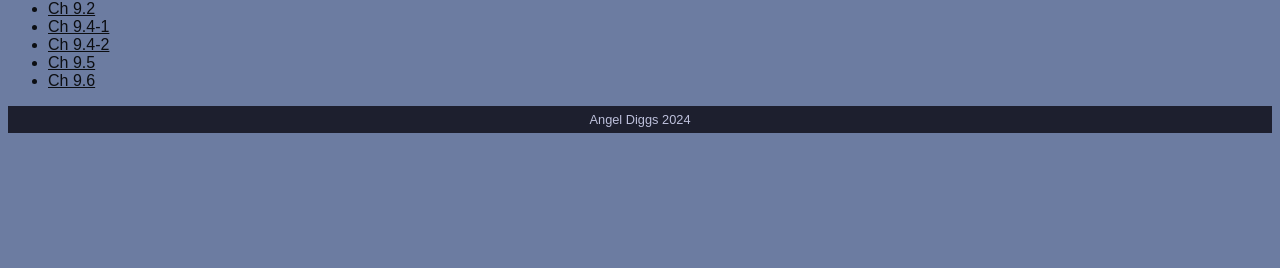
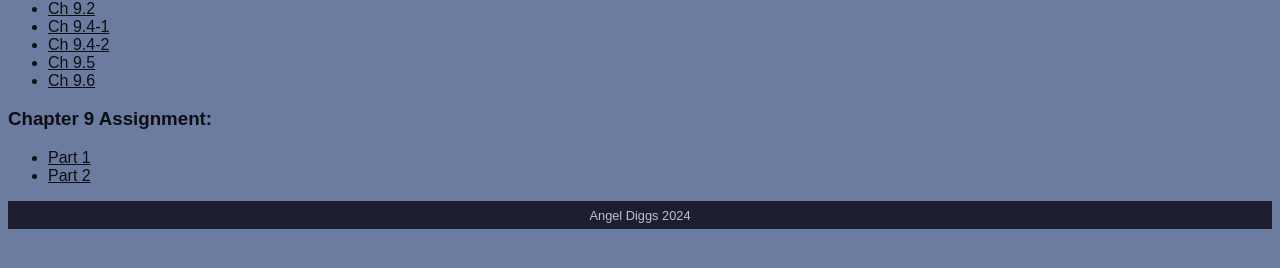
Before and after one commit to adiggs2024/WebDev2024, a plain HTML site: page chapter9.html in a window 1280 px wide. Shown: the part 200-468 px from the top of the page. Drawn offline with Linux system fonts and the light colour scheme.

Commit message:
Update chapter9.html

```diff
--- a/chapter9.html
+++ b/chapter9.html
@@ -23,7 +23,11 @@
 		<li><a href="contactus.html">Ch 9.5</a></li>
 		<li><a href="contact2.html">Ch 9.6</a></li>
 	</ul>
-
+<h3>Chapter 9 Assignment:</h3>
+	<ul>
+		<li><a href="newform.html">Part 1</a></li>
+		<li><a href="musicform.html">Part 2</a></li>
+	</ul>
 
 
 
```
